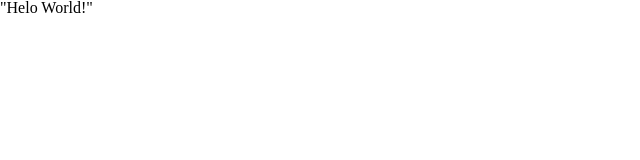
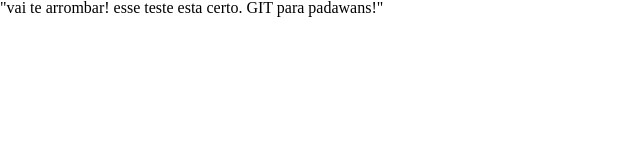
Before and after one commit to ericksantana/testedavid, a plain HTML site: page index.html in a window 1280 px wide. Shown: the whole page, without its empty margins (0-640 px from the left). Drawn offline with Linux system fonts and the light colour scheme.

Commit message:
teste de commit….

```diff
--- a/index.html
+++ b/index.html
@@ -18,6 +18,6 @@
 </head>
 
 <body>
-	<h1>"Helo World!"</h1>
+	<h1>"vai te arrombar! esse teste esta certo. GIT para padawans!"</h1>
 </body>
 </html>
```
